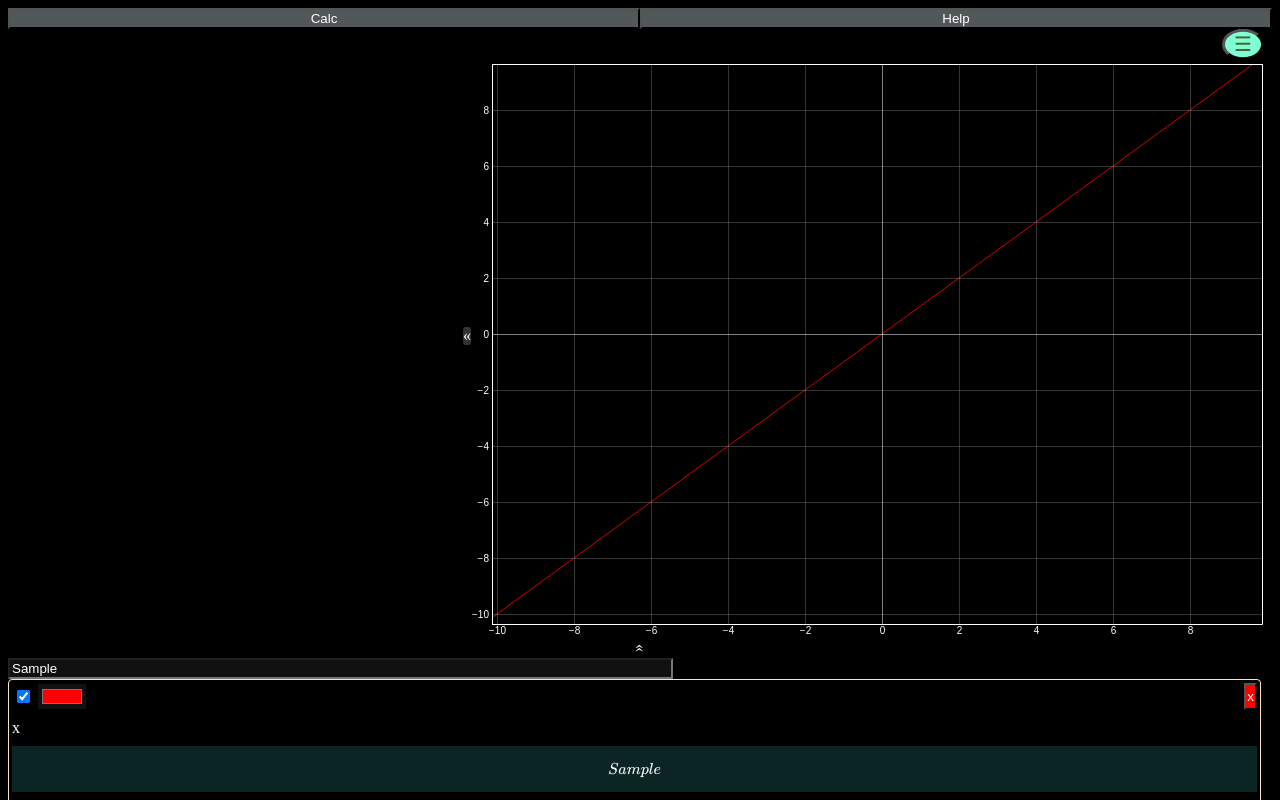
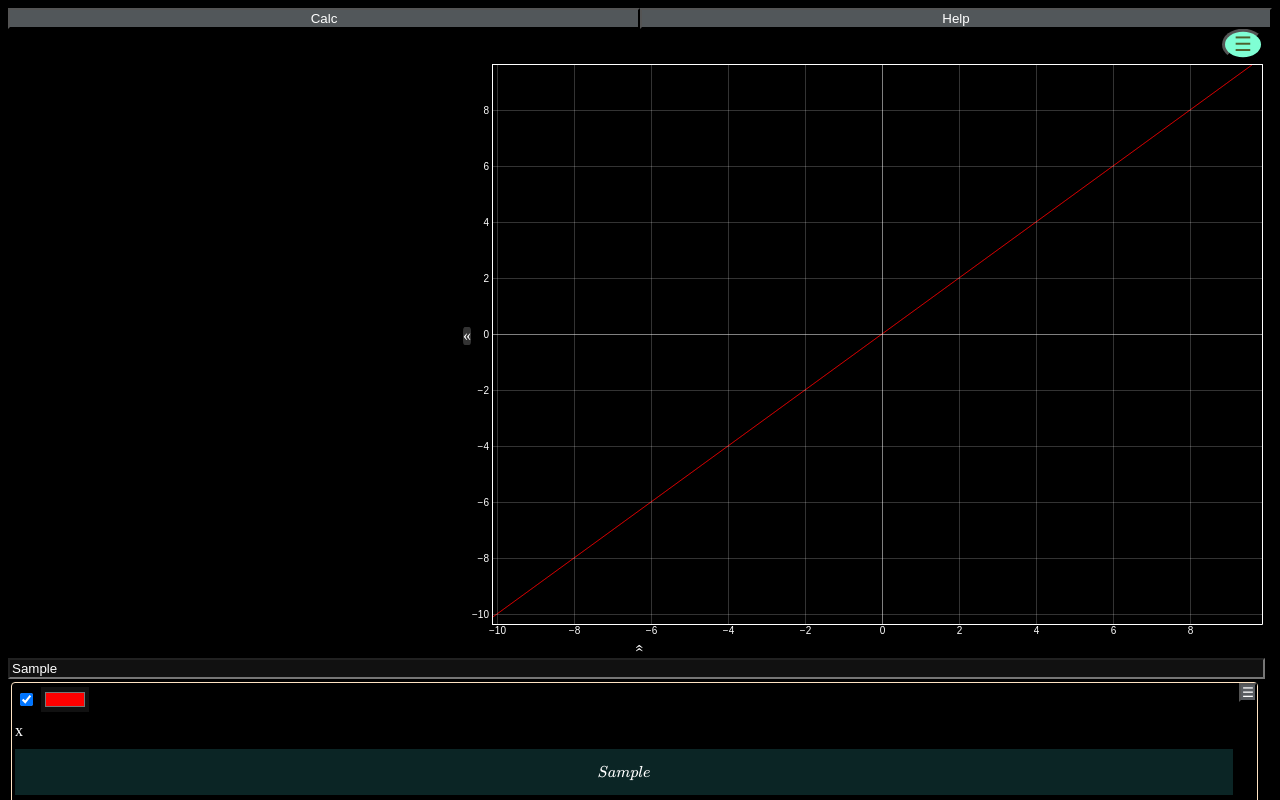
Before and after one commit to typeholes/ig-calc, a Vue app: page / in a window 1280 px wide. Both pictures are taken after typing "Sample" into the empty fields and a click on the button "Calc". Shown: the top 800 px of the page. Built offline with nearby package versions, Linux system fonts and the light colour scheme.

Commit message:
implemented edit and copy buttons for graph expressions

```diff
--- a/src/components/GraphExpr.vue
+++ b/src/components/GraphExpr.vue
@@ -9,22 +9,28 @@ import {
 getGraphFnStr,
 } from "./expressions";
 import { addTexElement, typeset } from "../js/typeset";
-import { onUpdated, onMounted } from "vue";
+import { onUpdated, onMounted, reactive } from "vue";
 import { MathNode, simplify } from "mathjs";
 import { derive as _derive } from "../js/math/derivatives";
 import { integrate as _integrate } from "../js/math/integrals";
 import { inline } from "../js/math/mathUtil";
 import { Errorable, errorable } from "../js/Either";
 import { getFunctionBody, getBody as getDeclarationBody } from "./expressions";
-import { graph } from "./uiUtil";
+import { addImportExpression, graph } from "./uiUtil";
 
 interface Props {
   expr: ValidExpr;
   env: ExprEnv;
   tex?: string;
+  allowCopy: boolean;
+  allowEdit: boolean;
 }
 
 const props = defineProps<Props>();
+
+const state = reactive({
+  showMenu: false
+})
 
 const getBody = (x: MathNode) => getDeclarationBody(getFunctionBody(x));
 
@@ -32,6 +38,7 @@ const emit = defineEmits<{
   (e: "new:expr", value: string): void;
   (e: "remove:expr", value: string): void;
   (e: "error", value: Error): void;
+  (e: "edit", value: string): void;
 }>();
 
 function getColor() {
@@ -88,10 +95,10 @@ function graphFn(x) {
   return getGraphFnStr(props.env, x);
 }
 
-function refreshTex() {
-  addTexElement("tex_" + props.expr.name, props.tex ?? props.expr.node.toTex());
-  typeset();
-}
+// function refreshTex() {
+//   addTexElement("tex_" + props.expr.name, props.tex ?? props.expr.node.toTex());
+//   typeset();
+// }
 
 function drawGraph() {
   addTexElement("tex_" + props.expr.name, props.tex ?? props.expr.node.toTex());
@@ -104,13 +111,23 @@ function drawLines() {
 // TODO: verify we don't have situations where we need to display errors in the graph evaluation
   });
 }
+
+function edit() {
+  emit('edit', props.expr.name)
+}
+
+function copyToCurrent() {
+  addImportExpression(props.expr);
+}
+
 onUpdated(drawGraph);
 onMounted(drawGraph);
 
 </script>
 
 <template>
-  <div class="rows GraphExpr">
+  <div class="cols GraphExpr lastSmall">
+  <div class="rows ">
   <div class="cols">
     <span v-if="!props.expr.name.startsWith('anon:') && props.expr.name !== '__tmp'"> {{ props.expr.name }} </span>
     <template v-if="isGraphable(env, expr)">
@@ -128,7 +145,6 @@ onMounted(drawGraph);
         v-on:input="updateColor"
       />
     </template>
-    <button class="closeButton" @click="remove()">x</button>
   </div>
   <div class="cols">
       <span class="fullRow">{{ graphFn(expr) }}</span>
@@ -149,6 +165,15 @@ onMounted(drawGraph);
     </div>
   </div>
   </div>
+  <div class="rows">
+    <button class="menuButton" @click="state.showMenu = !state.showMenu">&#9776</button>
+    <template v-if="state.showMenu">
+    <button class="menuButton" @click="remove()">Delete</button>
+    <button class="menuButton" v-if="props.allowEdit" @click="edit()">Edit</button>
+    <button class="menuButton" v-if="props.allowCopy" @click="copyToCurrent()">Copy to current save</button>
+    </template>
+  </div>
+  </div>
 
 </template>
 
@@ -158,10 +183,9 @@ onMounted(drawGraph);
   border-radius: 4px;
 }
 
-.closeButton {
-  background-color: red;
+.menuButton {
+  background-color: rgb(89, 92, 96);
   padding: 0 1px 0;
-  margin-left: auto;
 }
 
 :deep(mjx-container) {
@@ -184,7 +208,13 @@ onMounted(drawGraph);
   display: flex;
   flex-direction: column;
   gap: 3px;
+  width: 100%;
 }
+
+.lastSmall > :last-child {
+  flex: 0 1 fit-content;
+}
+
 .cols {
   display: flex;
   flex-direction: row;
--- a/src/components/IgCalc.vue
+++ b/src/components/IgCalc.vue
@@ -1,5 +1,5 @@
 <script setup lang="ts">
-import { nextTick } from "vue";
+import { computed, nextTick } from "vue";
 import HelpScreen from "./HelpScreen.vue";
 import GraphOptions from "./GraphOptions.vue";
 import Vsplitter from "./Vsplitter.vue";
@@ -26,6 +26,7 @@ import { FunctionPlotData } from "../js/function-plot/FunctionPlotDatum";
 
 import { graph, initGraph, state, displayComponents, checkNewExpr, addToEnv, removeExpr, loadEnv, init, systemFnNames, } from "./uiUtil";
 import GeneralOptions from "./GeneralOptions.vue";
+import { SaveId } from "../js/SaveManager";
 
 onMounted(() => {
   init();
@@ -74,6 +75,7 @@ function exprNames() {
   return names.filter( (name) => graph.options.data[name]?.show)
 }
 
+const previewingSave = computed(() => !SaveId.eq(state.currentSave, state.selectedSave));
 
 function selectSave(args: { saveRep: SaveRep }) {
   refresh(args);
@@ -94,6 +96,20 @@ function refresh(args: { saveRep: SaveRep }) {
   });
   state.modified = false;
 }
+
+function importExpression(name: string) {
+  alert('not implemented');
+}
+
+function editExpression(name: string) {
+  state.newExpr = state.env.get(name)?.node.toString() ?? "";
+  checkNewExpr();
+  if (name.startsWith('anon:')) {
+    state.env = state.env.delete(name); // TODO: should we delete anonymous expressions on edit?
+  }
+}
+
+
 </script>
 
 <template>
@@ -141,6 +157,8 @@ function refresh(args: { saveRep: SaveRep }) {
               <GraphExpr
                 :env="state.env"
                 :expr="expr"
+                :allow-copy="previewingSave"
+                :allow-edit="state.newExpr === ''"
                 v-on:new:expr="
                   (x) => {
                     state.newExpr = x;
@@ -149,6 +167,8 @@ function refresh(args: { saveRep: SaveRep }) {
                 "
                 v-on:remove:expr="(x) => removeExpr(x)"
                 v-on:error="showError"
+                v-on:edit="editExpression"
+                v-on:import="importExpression"
               ></GraphExpr>
 
             </div>
@@ -173,21 +193,29 @@ function refresh(args: { saveRep: SaveRep }) {
           </template>
           <template #left>
             <input
+              class="newExpr"
               type="text"
-              size="80"
+              placeholder="Enter an expression"
               v-model="state.newExpr"
+
               @input="checkNewExpr()"
               @change="checkNewExpr()"
             />
             <pre color="red" v-if="defined(state.error)">
               {{ state.error }}
             </pre>
+            <div class="inputPlaceholder" v-if="!state.parseResult">
+            &nbsp;
+
+            </div>
             <div v-if="state.parseResult">
               <GraphExpr
                 v-if="!state.loading"
                 :env="state.env"
                 :expr="state.env.get('__tmp')!"
                 :tex="state.env.get('__tmp')?.node?.toTex()"
+                :allow-copy="false"
+                :allow-edit="false"
                 v-on:new:expr="
                   (x) => {
                     state.newExpr = x;
@@ -211,7 +239,7 @@ function refresh(args: { saveRep: SaveRep }) {
               </button>
               <br />
             </div>
-            <div style="width:100%">
+            <div class="saveWidget">
               <!-- {{ state.parseResult }} -->
               <SaveWidget
                 :env="state.env"
@@ -276,4 +304,19 @@ function refresh(args: { saveRep: SaveRep }) {
   flex-direction: column;
   margin-top: 3px;
 }
+
+.inputPlaceholder {
+  border: 1px solid white;
+  width: 100%;
+  text-align: center;
+  border-radius: 3px;
+}
+
+.saveWidget {
+  margin-top: 10px;
+}
+
+.newExpr {
+  width: 99.7%;
+}
 </style>
--- a/src/components/SaveWidget.vue
+++ b/src/components/SaveWidget.vue
@@ -19,7 +19,9 @@ SerializedSave,
 import { ExprEnv, toSaveRep, SaveRep } from "./expressions";
 import { ExpressionUiState } from "./expressionUiState";
 import { assert, defined } from "../js/util";
-import { graph } from "./uiUtil";
+import {
+  graph, state as appState
+} from "./uiUtil";
 import SaveEntry from "./SaveEntry.vue";
 
 import { Map as IMap } from "immutable";
@@ -44,9 +46,6 @@ const state = reactive({
   newName: undefined as string | undefined,
   newDescr: undefined as string | undefined,
   deletedSaves: emptySaveMetaData(),
-  currentSave: SaveId('local', "Default"),
-  selectedSave: SaveId('local', "Default"),
-  selectedSaveIsDeleted: false,
   shareString: "",
   showDescriptions: false,
   showDeletedSaves: false,
@@ -69,10 +68,10 @@ onMounted(() => {
     console.log(saveRep);
 
     const name = saveRep.name;
-    state.currentSave = SaveId('shared', saveObj.name )
-    writeSave(state.saveMetaData, state.currentSave, saveObj.description, saveObj.save  );
-    load(state.currentSave, "restore");
-    selectSave(state.currentSave, false);
+    appState.currentSave = SaveId('shared', saveObj.name )
+    writeSave(state.saveMetaData, appState.currentSave, saveObj.description, saveObj.save  );
+    load(appState.currentSave, "restore");
+    selectSave(appState.currentSave, false);
   } else {
     console.log("not shared");
     load(DefaultSaveId, "restore");
@@ -119,7 +118,7 @@ function getSerializedSave(): SerializedSave {
 function save(id: SaveId, description: SaveDescription) {
   writeSave(state.saveMetaData, id, description, getSerializedSave());
 
-  emit("saved", state.currentSave);
+  emit("saved", appState.currentSave);
 }
 
 function load(id: SaveId, emitType: "restore" | "selectSave") {
@@ -131,7 +130,7 @@ function load(id: SaveId, emitType: "restore" | "selectSave") {
         emit(emitType as keyof typeof emit, { saveRep });
 
         if (emitType === "restore") {
-          state.currentSave = id;
+          appState.currentSave = id;
         }
         graph.options.title = id.name;
         graph.resetZoom(Interval(-10, 10), 0);
@@ -156,7 +155,7 @@ function load(id: SaveId, emitType: "restore" | "selectSave") {
         });
 
         if (emitType === "restore") {
-          state.currentSave = id;
+          appState.currentSave = id;
         }
         graph.options.title = id.name;
         graph.resetZoom(Interval(-10, 10), 0);
@@ -174,7 +173,7 @@ function saveList(type: SaveType): IMap<SaveId, readonly [SaveDescription,boolea
   const ret =  map.filter(
       (v, k) =>
         k !== "__tmp" && true
-//        (state.currentSave.type !== type || k !== state.currentSave.name)
+//        (appState.currentSave.type !== type || k !== appState.currentSave.name)
     )
     .sortBy((_, k) => ({ Empty: "", Default: " " }[k] ?? k))
     .mapKeys((k) => SaveId(type,k));
@@ -238,7 +237,7 @@ function deleteSave(id: SaveId) {
   delete state.saveMetaData[id.type][id.name];
   writeSaveMetadata(state.saveMetaData);
   state.hasDeletedSaves = true;
-  state.selectedSaveIsDeleted = true;
+  appState.selectedSaveIsDeleted = true;
 }
 
 function restoreAllDeletedSaves() {
@@ -266,8 +265,8 @@ function restoreDeletedSave(id: SaveId) {
 const tmpSaveId = SaveId('local', "__tmp");
 
 function selectSave(id: SaveId, deleted: boolean) {
-  state.selectedSave = id;
-  state.selectedSaveIsDeleted = deleted;
+  appState.selectedSave = id;
+  appState.selectedSaveIsDeleted = deleted;
   if (id.type === 'library') {
     save(tmpSaveId, id.name);
   } else {
@@ -277,9 +276,9 @@ function selectSave(id: SaveId, deleted: boolean) {
 }
 
 function unselectSave() {
-  state.selectedSave = state.currentSave;
+  appState.selectedSave = appState.currentSave;
   load(tmpSaveId, "restore");
-  state.currentSave = state.selectedSave;
+  appState.currentSave = appState.selectedSave;
   emit("unselectSave", undefined);
 }
 </script>
@@ -292,26 +291,26 @@ function unselectSave() {
         <button
           class="save"
           v-if="props.hasUnsaved"
-          @click="save(state.currentSave, state.saveMetaData[state.currentSave.type][state.currentSave.name])"
+          @click="save(appState.currentSave, state.saveMetaData[appState.currentSave.type][appState.currentSave.name])"
         >
           save
         </button>
         <SaveEntry
-          :id="state.currentSave"
-          :description="state.saveMetaData[state.currentSave.type][state.currentSave.name]"
+          :id="appState.currentSave"
+          :description="state.saveMetaData[appState.currentSave.type][appState.currentSave.name]"
           :show-description="true"
           :deleted="false"
         ></SaveEntry>
         <button
-          v-if="!defined(state.copying) && SaveId.eq(state.currentSave,state.selectedSave)"
+          v-if="!defined(state.copying) && SaveId.eq(appState.currentSave,appState.selectedSave)"
           class="copy"
-          @click="copy(state.currentSave)"
+          @click="copy(appState.currentSave)"
         >
           copy
         </button>
         <button class="share"
-          v-if="SaveId.eq(state.currentSave,state.selectedSave)"
-        @click="share(state.currentSave)">share</button>
+          v-if="SaveId.eq(appState.currentSave,appState.selectedSave)"
+        @click="share(appState.currentSave)">share</button>
       </div>
       <div class="saveColumn">
         <div>Your Saves</div>
@@ -342,36 +341,36 @@ function unselectSave() {
       <div
         class="saveColumn"
         v-if="
-          !SaveId.eq(state.selectedSave,state.currentSave) &&
-          state.selectedSave.type !== 'library' &&
-          !state.selectedSaveIsDeleted
+          !SaveId.eq(appState.selectedSave,appState.currentSave) &&
+          appState.selectedSave.type !== 'library' &&
+          !appState.selectedSaveIsDeleted
         "
       >
-        <div>{{ state.selectedSave.type }}: {{ state.selectedSave.name }}</div>
+        <div>{{ appState.selectedSave.type }}: {{ appState.selectedSave.name }}</div>
         <button
-          v-if="!SaveId.eq(state.currentSave, EmptySaveId)"
+          v-if="!SaveId.eq(appState.currentSave, EmptySaveId)"
           class="save"
-          @click="save(state.currentSave, state.saveMetaData[state.currentSave.type][state.currentSave.name])"
+          @click="save(appState.currentSave, state.saveMetaData[appState.currentSave.type][appState.currentSave.name])"
         >
            Overwrite with current save
         </button>
-        <button class="load" @click="load(state.selectedSave, 'restore')">
+        <button class="load" @click="load(appState.selectedSave, 'restore')">
           load
         </button>
         <button
           v-if="!defined(state.copying)"
           class="copy"
-          @click="copy(state.selectedSave)"
+          @click="copy(appState.selectedSave)"
         >
           copy
         </button>
-        <button class="share" @click="share(state.selectedSave)">share</button>
+        <button class="share" @click="share(appState.selectedSave)">share</button>
         <button
           v-if="
-            !SaveId.eq(state.selectedSave, EmptySaveId) && !SaveId.eq(state.selectedSave, DefaultSaveId)
+            !SaveId.eq(appState.selectedSave, EmptySaveId) && !SaveId.eq(appState.selectedSave, DefaultSaveId)
           "
           class="delete"
-          @click="deleteSave(state.selectedSave)"
+          @click="deleteSave(appState.selectedSave)"
         >
           delete
         </button>
@@ -381,15 +380,15 @@ function unselectSave() {
       <div
         class="saveColumn"
         v-if="
-          !SaveId.eq(state.selectedSave,state.currentSave) &&
-          state.selectedSave.type !== 'library' &&
-          state.selectedSaveIsDeleted
+          !SaveId.eq(appState.selectedSave,appState.currentSave) &&
+          appState.selectedSave.type !== 'library' &&
+          appState.selectedSaveIsDeleted
         "
       >
-        <div>{{ state.selectedSave.type }}: {{ state.selectedSave.name }}</div>
+        <div>{{ appState.selectedSave.type }}: {{ appState.selectedSave.name }}</div>
 
-        <button @click="restoreDeletedSave(state.selectedSave)"> restore </button>
-        <button @click="purgeDeletedSave(state.selectedSave)"> purge </button>
+        <button @click="restoreDeletedSave(appState.selectedSave)"> restore </button>
+        <button @click="purgeDeletedSave(appState.selectedSave)"> purge </button>
       </div>
 
       <div class="saveColumn">
@@ -407,13 +406,13 @@ function unselectSave() {
       <div
         class="saveColumn"
         v-if="
-          !SaveId.eq(state.selectedSave,state.currentSave) &&
-          state.selectedSave.type == 'library' &&
-          !state.selectedSaveIsDeleted
+          !SaveId.eq(appState.selectedSave,appState.currentSave) &&
+          appState.selectedSave.type == 'library' &&
+          !appState.selectedSaveIsDeleted
         "
       >
-        <div> {{ state.selectedSave.name }} </div>
-        <div> {{ libraryDescriptions.get(state.selectedSave.name) }} </div>
+        <div> {{ appState.selectedSave.name }} </div>
+        <div> {{ libraryDescriptions.get(appState.selectedSave.name) }} </div>
         <button @click="unselectSave">Cancel</button>
       </div>
     <div class="saveColumn" style="margin-left: auto" v-if="state.hasDeletedSaves">
--- a/src/components/uiUtil.ts
+++ b/src/components/uiUtil.ts
@@ -1,7 +1,7 @@
 import { defined } from "../js/util";
 import { Map as IMap } from "immutable";
 import { Graph, mkGraph } from "../js/function-plot/d3util";
-import { reactive, shallowReactive, shallowRef, nextTick } from "vue";
+import { reactive, shallowReactive, shallowRef, nextTick, computed } from "vue";
 import { FunctionPlotOptions } from "../js/function-plot/FunctionPlotOptions";
 import { Interval } from "../js/function-plot/types";
 import { typeset } from '../js/typeset'
@@ -24,6 +24,7 @@ import GameDisplay from "./game/GameDisplay.vue";
 import GameMakerTutorial from "./game/GameMakerTutorial.vue";
 import GameMetaData from "./game/GameMetaData.vue";
 import { FunctionPlotData } from "../js/function-plot/FunctionPlotDatum";
+import { SaveId } from "../js/SaveManager";
 
 const colors = IMap(
   "ff0000 00ff00 0000ff ffff00 ff00ff 00ffff ffffff"
@@ -98,7 +99,11 @@ export const state = reactive({
   showGeneralOptions: false,
   showMenuBar: false,
   displayComponent: "DisplayGraph" as keyof typeof displayComponents,
+  currentSave: SaveId('local', "Default"),
+  selectedSave: SaveId('local', "Default"),
+  selectedSaveIsDeleted: false,
 });
+
 
 export function checkNewExpr() {
   const expr = state.newExpr.trim();
@@ -192,6 +197,11 @@ export function addNewExpr(name: string, newExpr: string) {
   });
 }
 
+const importExpressions : ValidExpr[] = [];
+export function addImportExpression(expr: ValidExpr) {
+  importExpressions.push(expr);
+}
+
 export function loadEnv(args: { saveRep: SaveRep }) {
   state.env = state.env.clear();
   if (!defined(graph)) {
@@ -214,6 +224,13 @@ export function loadEnv(args: { saveRep: SaveRep }) {
       graph.options.data[name].color = rep.color
     } ;
   }
+
+  for (const expr of importExpressions) {
+    state.newExpr = expr.node.toString();
+    checkNewExpr();
+    addToEnv(state.newExpr);
+  }
+  importExpressions.splice(0, importExpressions.length);
 
 
   // set show after all expressions are added so we don't try to show one that has unloaded dependencies
```
